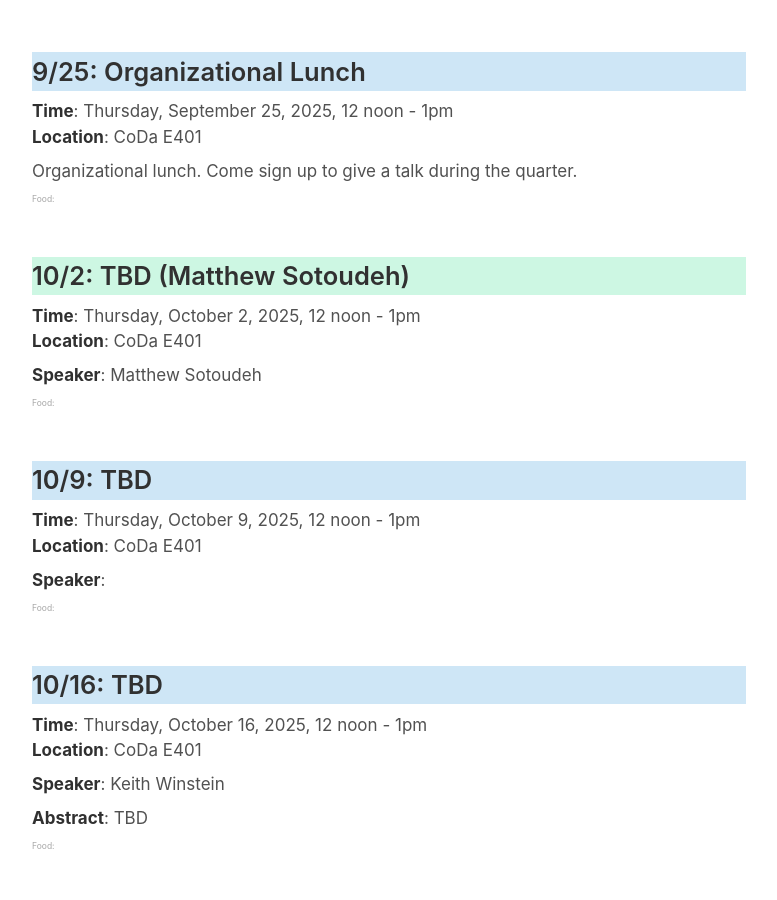
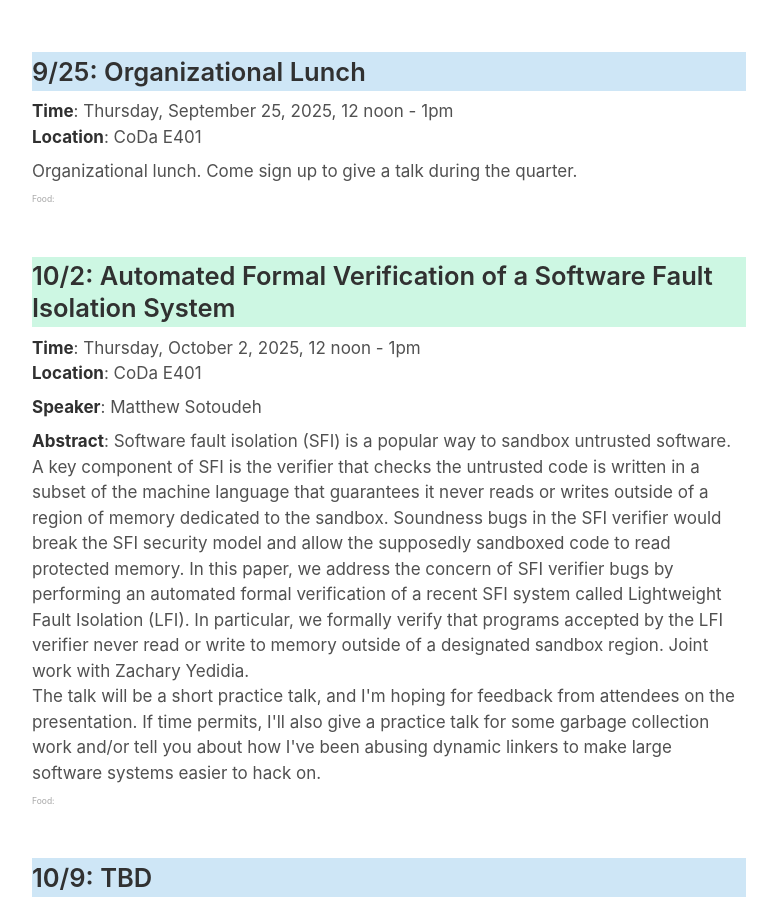
Before and after one commit to software-research-lunch/software-research-lunch.github.io, a Jekyll site: the page built from index.html, in a window 1280 px wide and 900 px high, scrolled down 1345 px. Shown: the whole window, without its empty margins (251-1028 px from the left). Built offline with Jekyll 4.4.1, drawn with Linux system fonts in a browser that asks for light colours.

Commit message:
_data: add matt data

```diff
--- a/_data/schedule.yml
+++ b/_data/schedule.yml
@@ -77,10 +77,29 @@ to 7878.03× and 439.38× respectively. For larger benchmarks
       speaker: "Organizational Lunch"
       bio: "Organizational Lunch"
     - date: "2025-10-02"
-      abstract: ""
-      title: ""
+      abstract: "Software fault isolation (SFI) is a popular way to sandbox untrusted
+    software. A key component of SFI is the verifier that checks the
+    untrusted code is written in a subset of the machine language that
+    guarantees it never reads or writes outside of a region of memory
+    dedicated to the sandbox. Soundness bugs in the SFI verifier would
+    break the SFI security model and allow the supposedly sandboxed code
+    to read protected memory. In this paper, we address the concern of
+    SFI verifier bugs by performing an automated formal verification of
+    a recent SFI system called Lightweight Fault Isolation (LFI). In
+    particular, we formally verify that programs accepted by the LFI
+    verifier never read or write to memory outside of a designated
+    sandbox region. Joint work with Zachary Yedidia.
+
+    The talk will be a short practice talk, and I'm hoping for feedback
+    from attendees on the presentation. If time permits, I'll also give
+    a practice talk for some garbage collection work and/or tell you
+    about how I've been abusing dynamic linkers to make large software
+    systems easier to hack on.
+"
+      title: "Automated Formal Verification of a Software Fault Isolation System"
       speaker: "Matthew Sotoudeh"
-      bio: ""
+      bio: "Matthew Sotoudeh is a 5th year PhD candidate advised by Dawson
+    Engler."
     - date: "2025-10-09"
       abstract: ""
       title: ""
```
